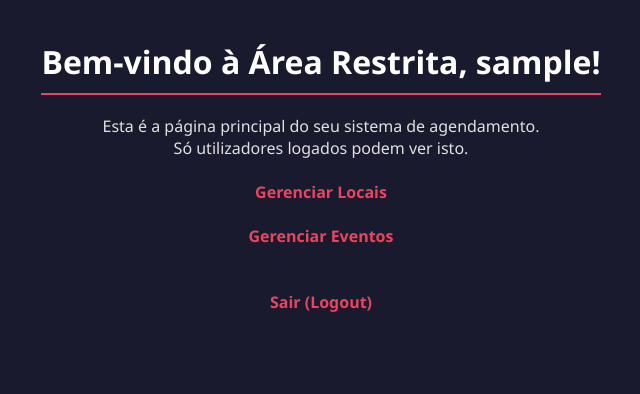
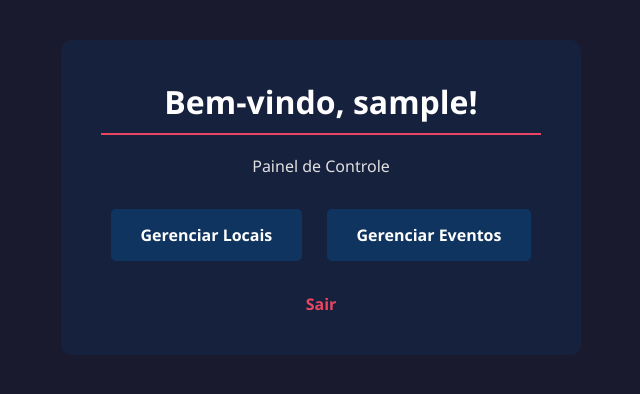
Before and after one commit to danielcoosta1/agendamento, a PHP site: page /area_restrita.php in a window 1280 px wide. Shown: the top 394 px of the page, without its empty margins (319-959 px from the left). Run offline with PHP 8.4, Linux system fonts and the light colour scheme; the visitor is signed in with stand-in values (Sample User, id 1).

Commit message:
Adicionando as classes para estilização da página

```diff
--- a/area_restrita.php
+++ b/area_restrita.php
@@ -12,7 +12,6 @@ if (isset($_SESSION['usuario_logado']) && !empty($_SESSION['usuario_logado'])) {
     // Se sim, o utilizador está logado.
     // Guardamos o nome dele numa variável para facilitar.
     $nome_usuario = $_SESSION['usuario_logado'];
-
 } else {
     // Se não, o utilizador NÃO está logado.
     // Redirecionamos ele de volta para a página de login (Aula 9, slide 33)
@@ -24,23 +23,24 @@ if (isset($_SESSION['usuario_logado']) && !empty($_SESSION['usuario_logado'])) {
 
 <!DOCTYPE html>
 <html lang="pt-br">
+
 <head>
     <meta charset="UTF-8">
     <title>Área Restrita</title>
     <link rel="stylesheet" href="style.css">
-    </head>
+</head>
+
 <body>
-    <h1>Bem-vindo à Área Restrita, <?php echo $nome_usuario; ?>!</h1>
+    <div class="menu-container">
+        <h1>Bem-vindo, <?php echo $nome_usuario; ?>!</h1>
+        <p>Painel de Controle</p>
+        <br>
 
-    <p>Esta é a página principal do seu sistema de agendamento.</p>
-    <p>Só utilizadores logados podem ver isto.</p>
+        <a href="locais_listar.php" class="btn-menu">Gerenciar Locais</a>
+        <a href="eventos_listar.php" class="btn-menu">Gerenciar Eventos</a>
+        <br><br>
+        <a href="logout.php">Sair</a>
+    </div>
+</body>
 
-    <br>
-
-    <a href="locais_listar.php">Gerenciar Locais</a>
-    <br>
-    <a href="eventos_listar.php">Gerenciar Eventos</a>
-    <br><br>
-    <a href="logout.php">Sair (Logout)</a>
-</body>
 </html>
```
